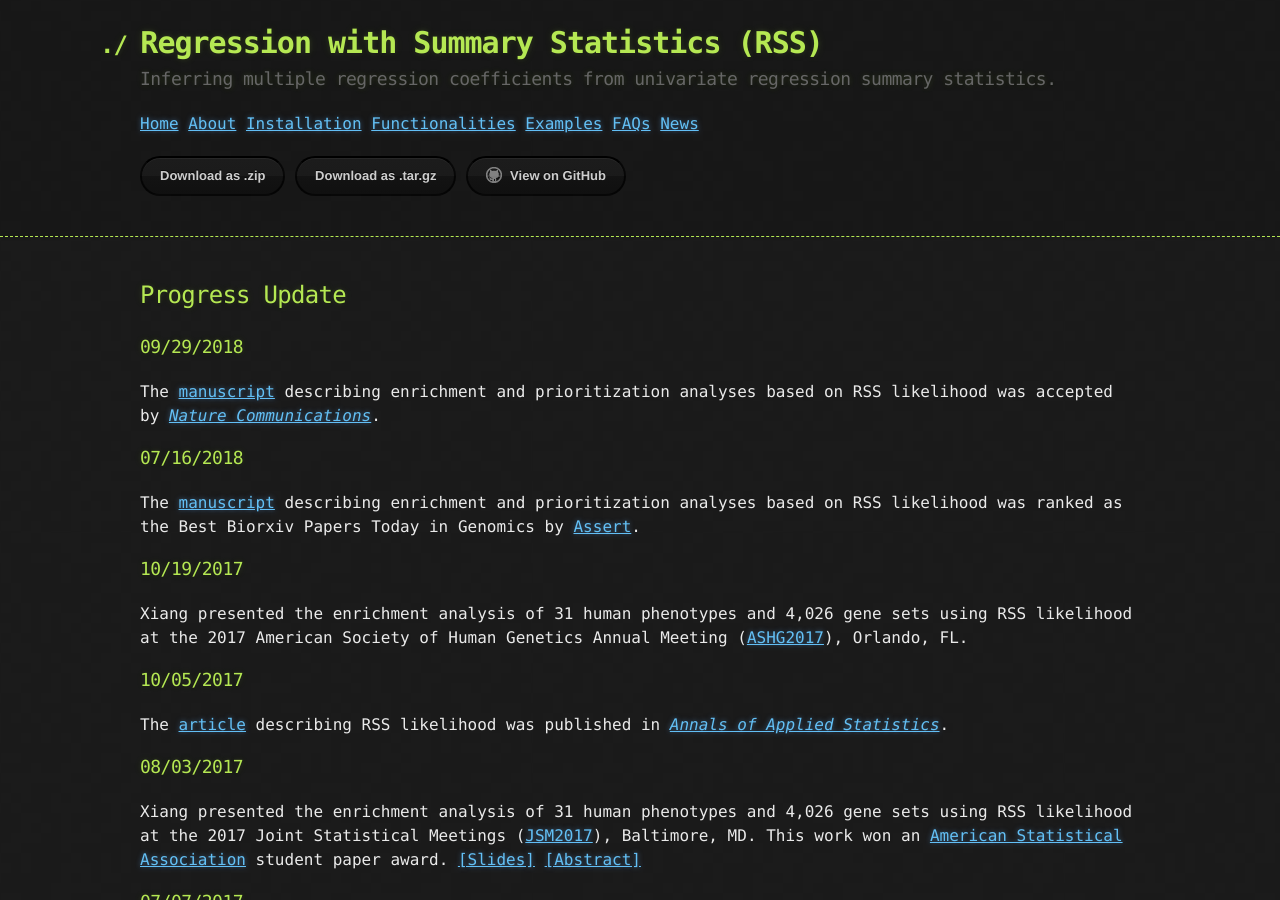
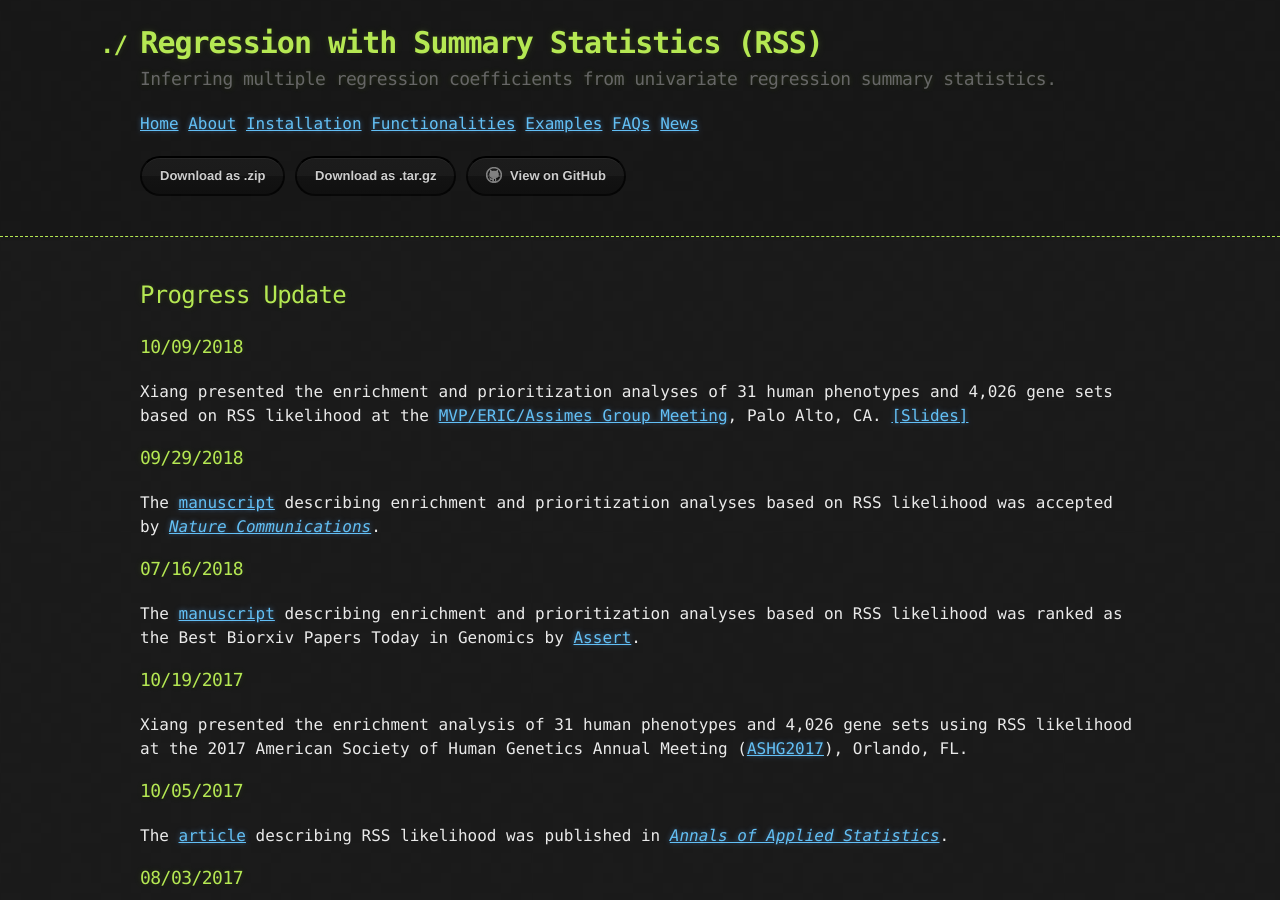
Before and after one commit to stephenslab/rss, a Jekyll site: the page built from docs/News.md, in a window 1280 px wide and 900 px high. Built offline with Jekyll 4.4.1, drawn with Linux system fonts in a browser that asks for light colours; our own code applies the rules of GitHub Pages for plain Markdown files.

Commit message:
update news

```diff
--- a/docs/News.md
+++ b/docs/News.md
@@ -1,4 +1,8 @@
 ## Progress Update
+
+### 10/09/2018
+
+Xiang presented the enrichment and prioritization analyses of 31 human phenotypes and 4,026 gene sets based on RSS likelihood at the [MVP/ERIC/Assimes Group Meeting](https://www.vacsp.research.va.gov/CSP_Centers/Palo-Alto-ERIC-Genomics.asp), Palo Alto, CA. [[Slides]](http://web.stanford.edu/~xiangzhu/ASSIMES_20181009.pdf)
 
 ### 09/29/2018
 
```
